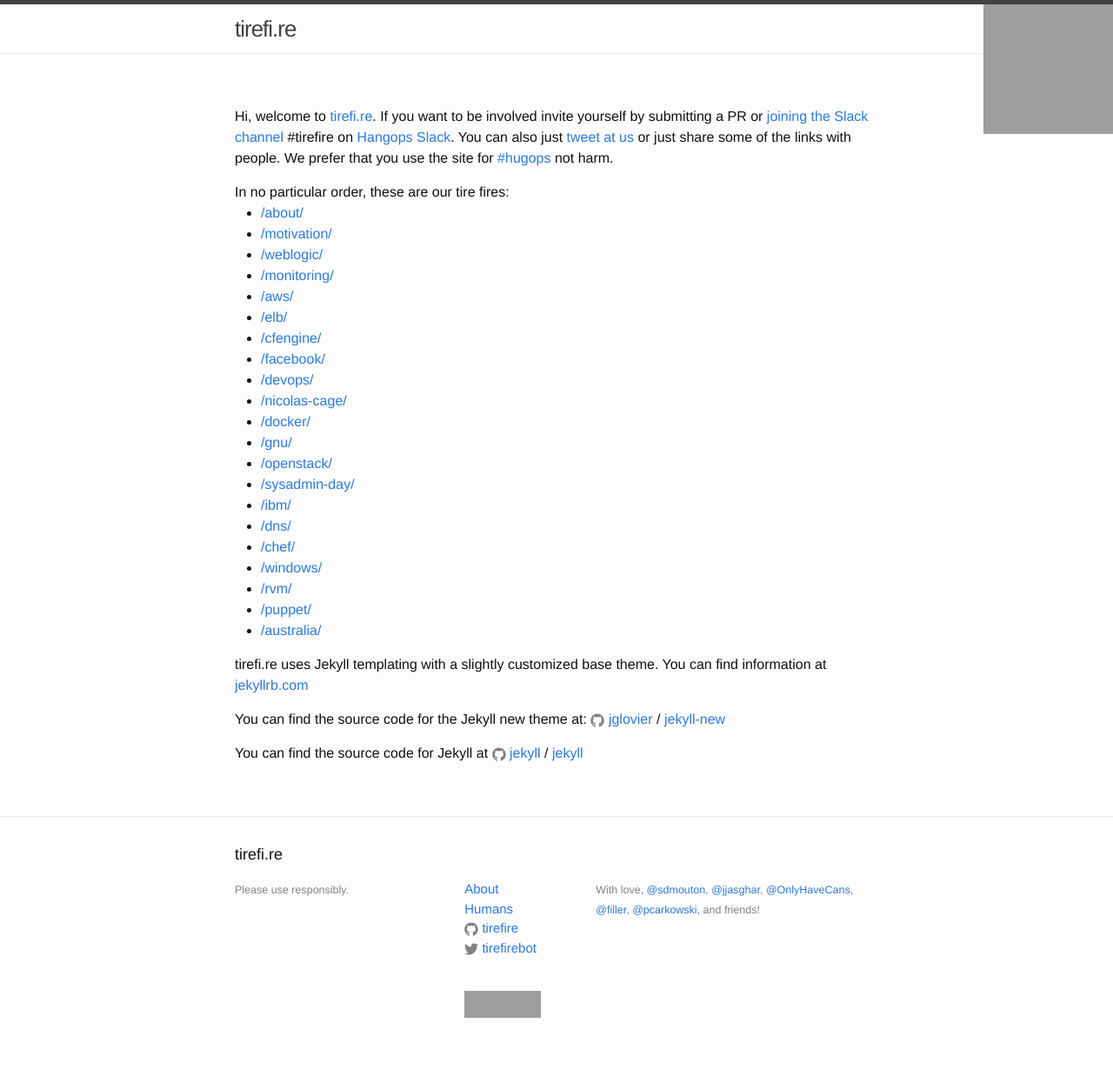
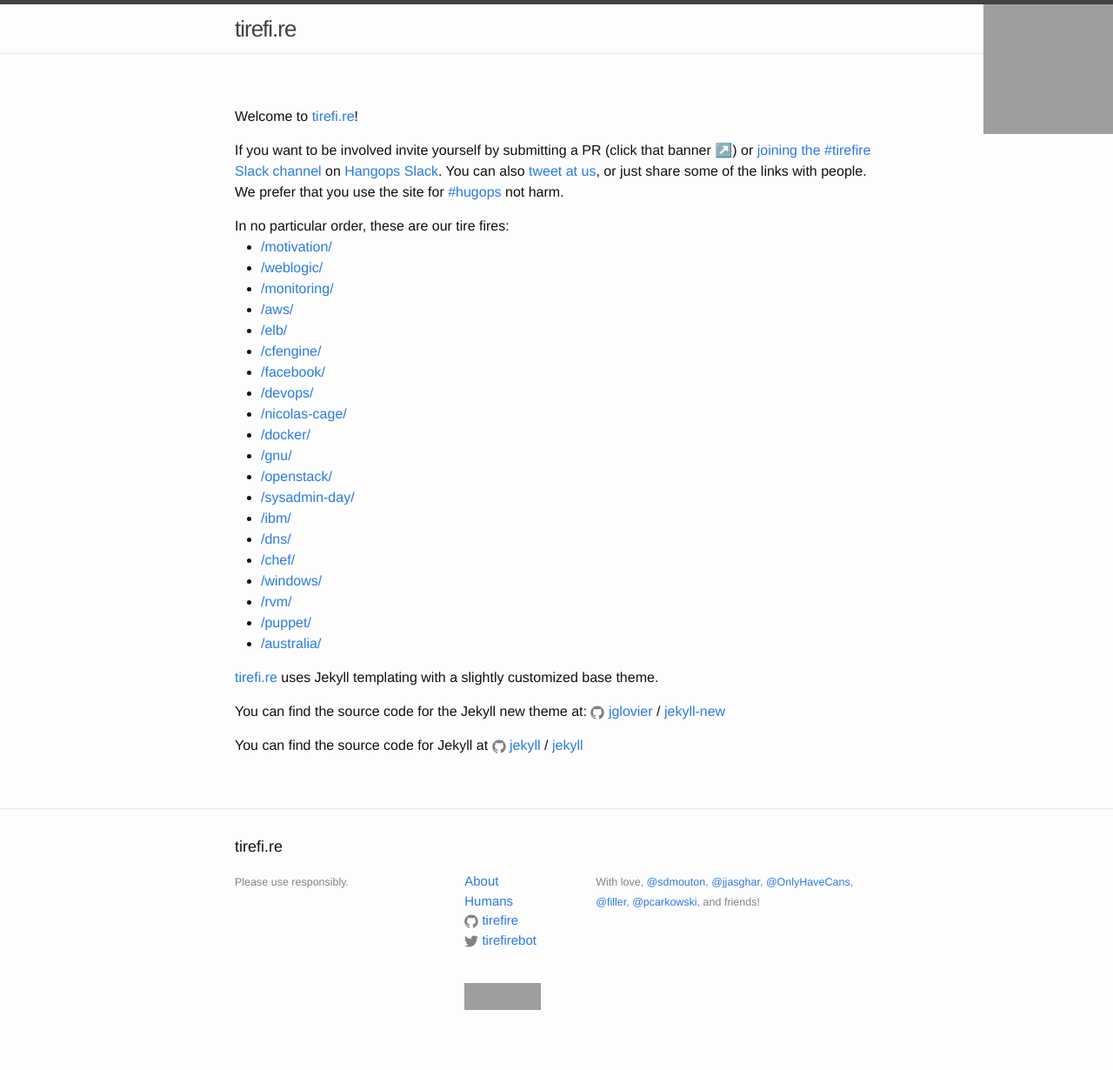
Before and after one commit to tirefire/tirefi.re, a Jekyll site: the page built from about/index.md, in a window 1280 px wide. Shown: the whole page at 87% size. Built offline with Jekyll 4.4.1, drawn with Linux system fonts in a browser that asks for light colours; emoji names are drawn with the system emoji font; grey boxes are pictures that could not be loaded.

Commit message:
adding humans to jekyll

```diff
--- a/_config.yml
+++ b/_config.yml
@@ -27,6 +27,7 @@
 gems:
   - jekyll-sitemap
   - jekyll-feed
+  - jemoji
 markdown: kramdown
 kramdown:
   input: GFM
--- a/_includes/footer.html
+++ b/_includes/footer.html
@@ -16,7 +16,7 @@
             <a href="/about/">About</a>
           </li>
           <li>
-            <a href="/humans.txt">Humans</a>
+            <a href="/humans/">Humans</a>
           </li>
           {% if site.github_username %}
           <li>
--- a/about.md
+++ b/about/index.md
@@ -1,10 +1,13 @@
 ---
 layout: page
 title: About
+webring: false
 permalink: /about/
 ---
 
-Hi, welcome to [tirefi.re](http://tirefi.re). If you want to be involved invite yourself by submitting a PR or [joining the Slack channel](http://signup.hangops.com/) #tirefire on [Hangops Slack](https://hangops.slack.com). You can also just [tweet at us](https://twitter.com/tirefirebot) or just share some of the links with people. We prefer that you use the site for [#hugops](https://twitter.com/search?q=%23hugops) not harm.
+Welcome to [tirefi.re](http://tirefi.re)!
+
+If you want to be involved invite yourself by submitting a PR (click that banner :arrow_upper_right:) or [joining the #tirefire Slack channel](http://signup.hangops.com/) on [Hangops Slack](https://hangops.slack.com). You can also [tweet at us](https://twitter.com/tirefirebot), or just share some of the links with people. We prefer that you use the site for [#hugops](https://twitter.com/search?q=%23hugops) not harm.
 
 <div class="trigger">
 In no particular order, these are our tire fires:
@@ -19,7 +22,7 @@
 </ul>
 </div>
 
-tirefi.re uses Jekyll templating with a slightly customized base theme. You can find information at [jekyllrb.com](http://jekyllrb.com/)
+[tirefi.re](http://tirefi.re) uses Jekyll templating with a slightly customized base theme.
 
 You can find the source code for the Jekyll new theme at:
 {% include icon-github.html username="jglovier" %} /
```
Also changed, not shown: humans.txt (deleted, +0 -23 lines), humans/index.md (added, +34 -0 lines), openstack/index.md (+2 -0 lines), 1 other file.
